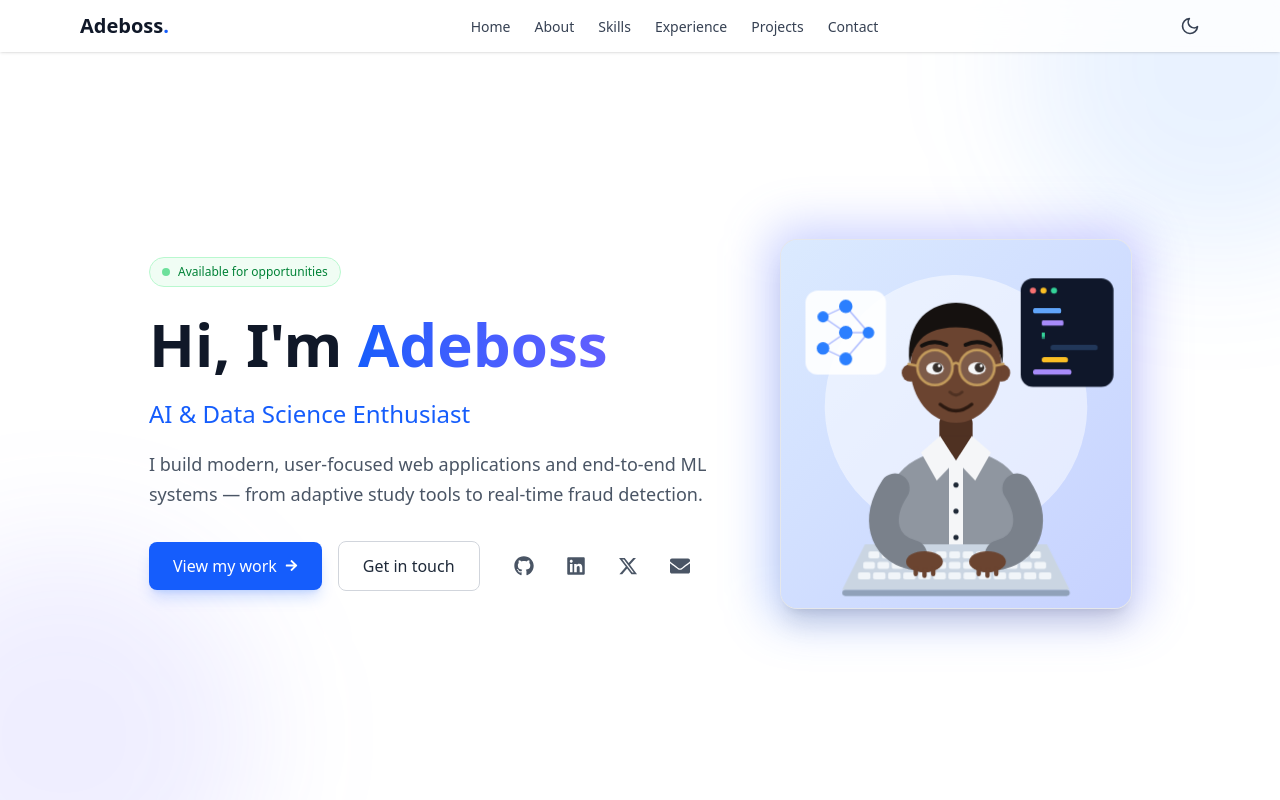
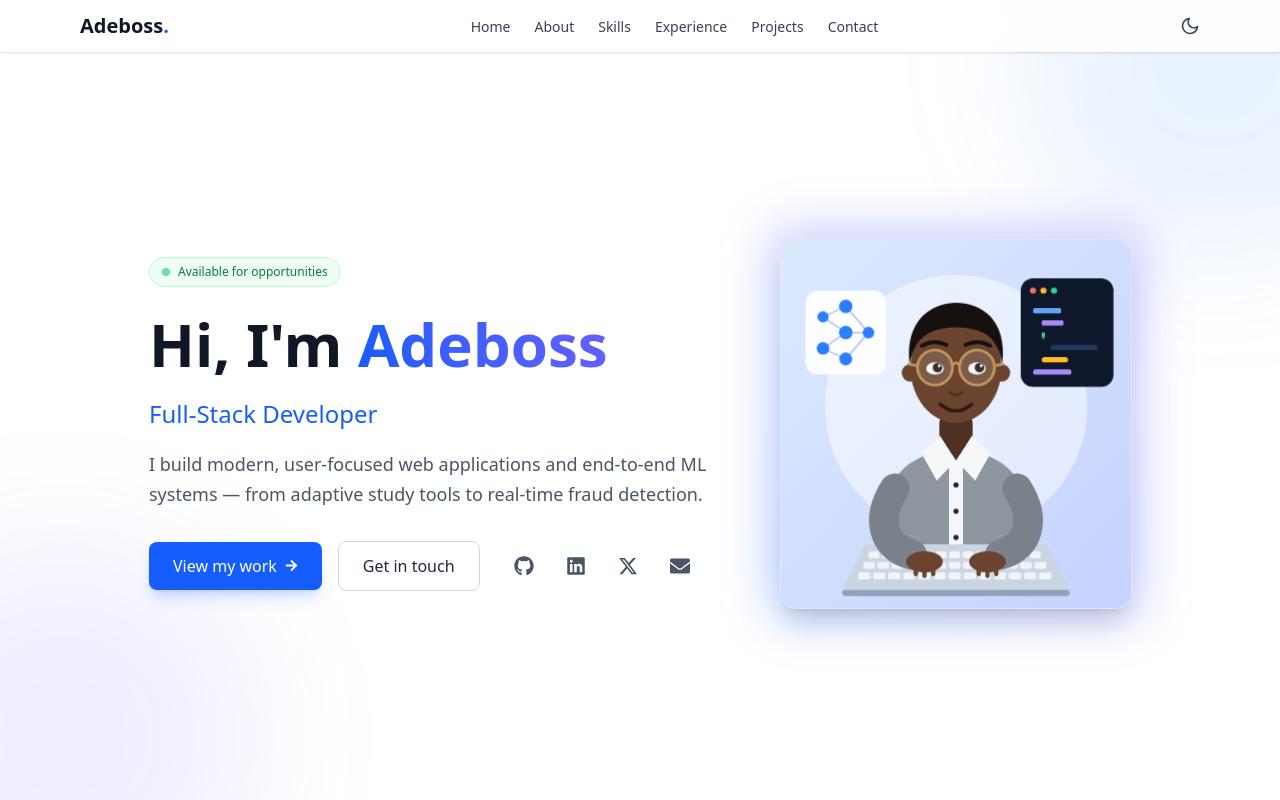
Before and after one commit to Adebozz/Adeboss-portfolio-repo, a Next.js app: page / in a window 1280 px wide. Shown: the top 800 px of the page. Built offline with nearby package versions, Linux system fonts and the light colour scheme.

Commit message:
feat: update the rotating hero titles

```diff
--- a/components/HomeSection.jsx
+++ b/components/HomeSection.jsx
@@ -9,10 +9,9 @@ export default function HomeSection() {
   const [roleIndex, setRoleIndex] = useState(0);
 
   const roles = [
-    "Software Developer",
+    "Software Engineer",
+    "AI Engineer",
     "Full-Stack Developer",
-    "AI & Data Science Enthusiast",
-    "Machine Learning Engineer",
   ];
 
   useEffect(() => {
```
